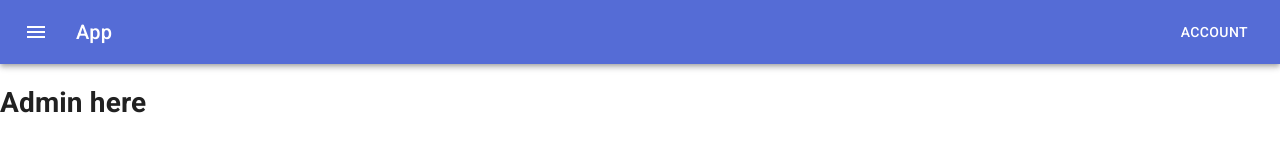
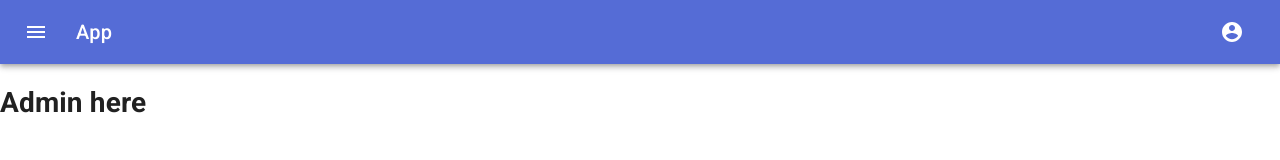
Before and after one commit to fally-app/app, a Next.js app: page /admin in a window 1280 px wide. Shown: the top 160 px of the page. Built offline with nearby package versions, Linux system fonts and the light colour scheme.

Commit message:
added profile on app bar

```diff
--- a/components/NavBar.tsx
+++ b/components/NavBar.tsx
@@ -1,6 +1,13 @@
-import { AppBar, IconButton, Toolbar, Typography } from '@material-ui/core'
-import Button from '@material-ui/core/Button/Button'
+import {
+    AppBar,
+    IconButton,
+    Menu,
+    MenuItem,
+    Toolbar,
+    Typography,
+} from '@material-ui/core'
 import { createStyles, makeStyles, Theme } from '@material-ui/core/styles'
+import { AccountCircle } from '@material-ui/icons'
 import MenuIcon from '@material-ui/icons/menu'
 import React from 'react'
 
@@ -20,6 +27,18 @@
 
 export const NavBar = (): React.ReactElement => {
     const classes = useStyles()
+
+    const [anchorEl, setAnchorEl] = React.useState<null | HTMLElement>(null)
+    const open = Boolean(anchorEl)
+
+    const handleMenu = (event: React.MouseEvent<HTMLElement>) => {
+        setAnchorEl(event.currentTarget)
+    }
+
+    const handleClose = () => {
+        setAnchorEl(null)
+    }
+
     return (
         <div className={classes.root}>
             <AppBar position="static">
@@ -34,7 +53,36 @@
                     <Typography variant="h6" className={classes.title}>
                         App
                     </Typography>
-                    <Button color="inherit">Account</Button>
+                    <div>
+                        <IconButton
+                            aria-label="account of current user"
+                            aria-controls="menu-appbar"
+                            aria-haspopup="true"
+                            onClick={handleMenu}
+                            color="inherit">
+                            <AccountCircle />
+                        </IconButton>
+                        <Menu
+                            id="menu-appbar"
+                            anchorEl={anchorEl}
+                            anchorOrigin={{
+                                vertical: 'top',
+                                horizontal: 'right',
+                            }}
+                            keepMounted
+                            transformOrigin={{
+                                vertical: 'top',
+                                horizontal: 'right',
+                            }}
+                            open={open}
+                            onClose={handleClose}>
+                            <MenuItem onClick={handleClose}>Profile</MenuItem>
+                            <MenuItem onClick={handleClose}>
+                                My account
+                            </MenuItem>
+                            <MenuItem onClick={handleClose}>Logout</MenuItem>
+                        </Menu>
+                    </div>
                 </Toolbar>
             </AppBar>
         </div>
```
